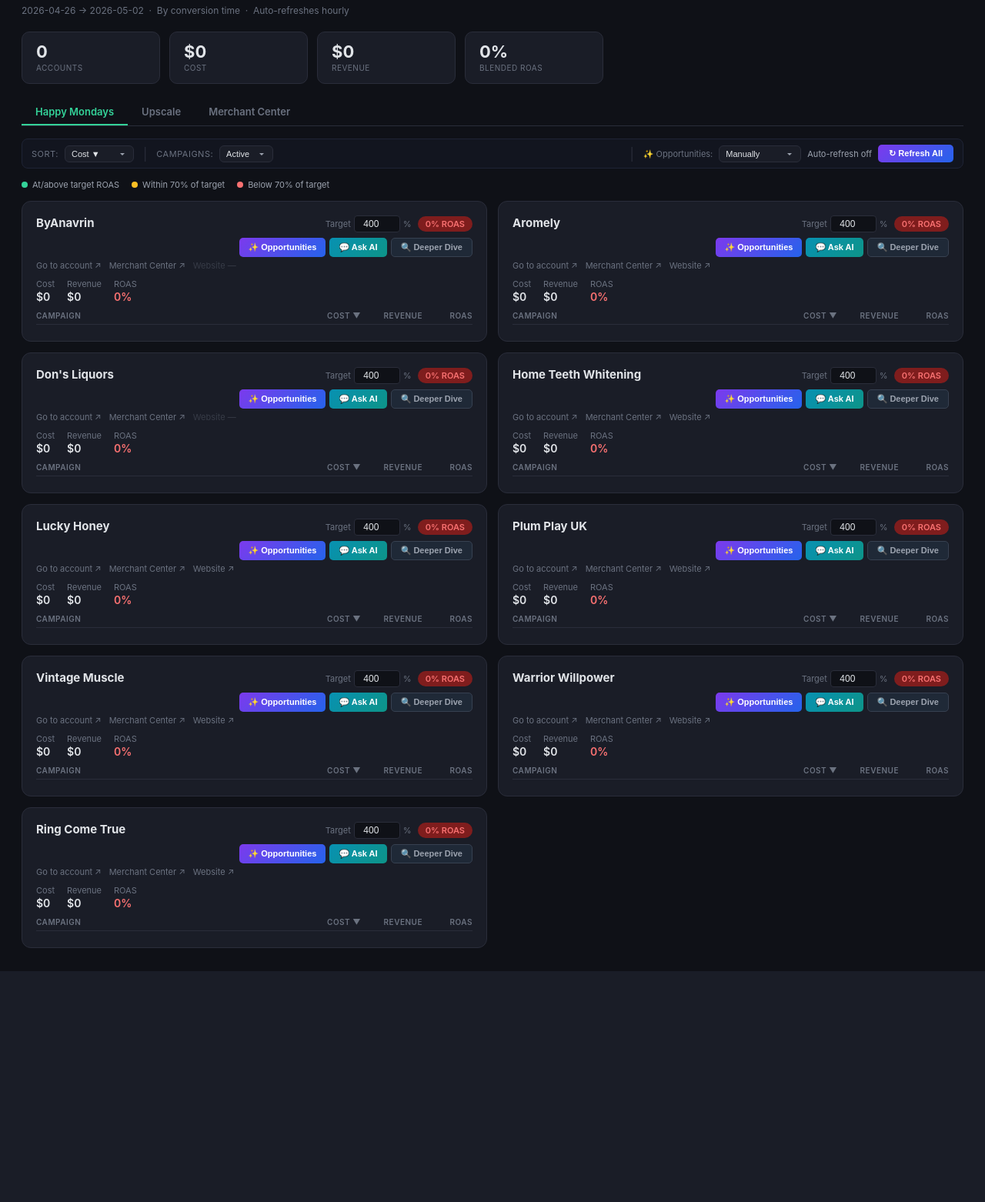
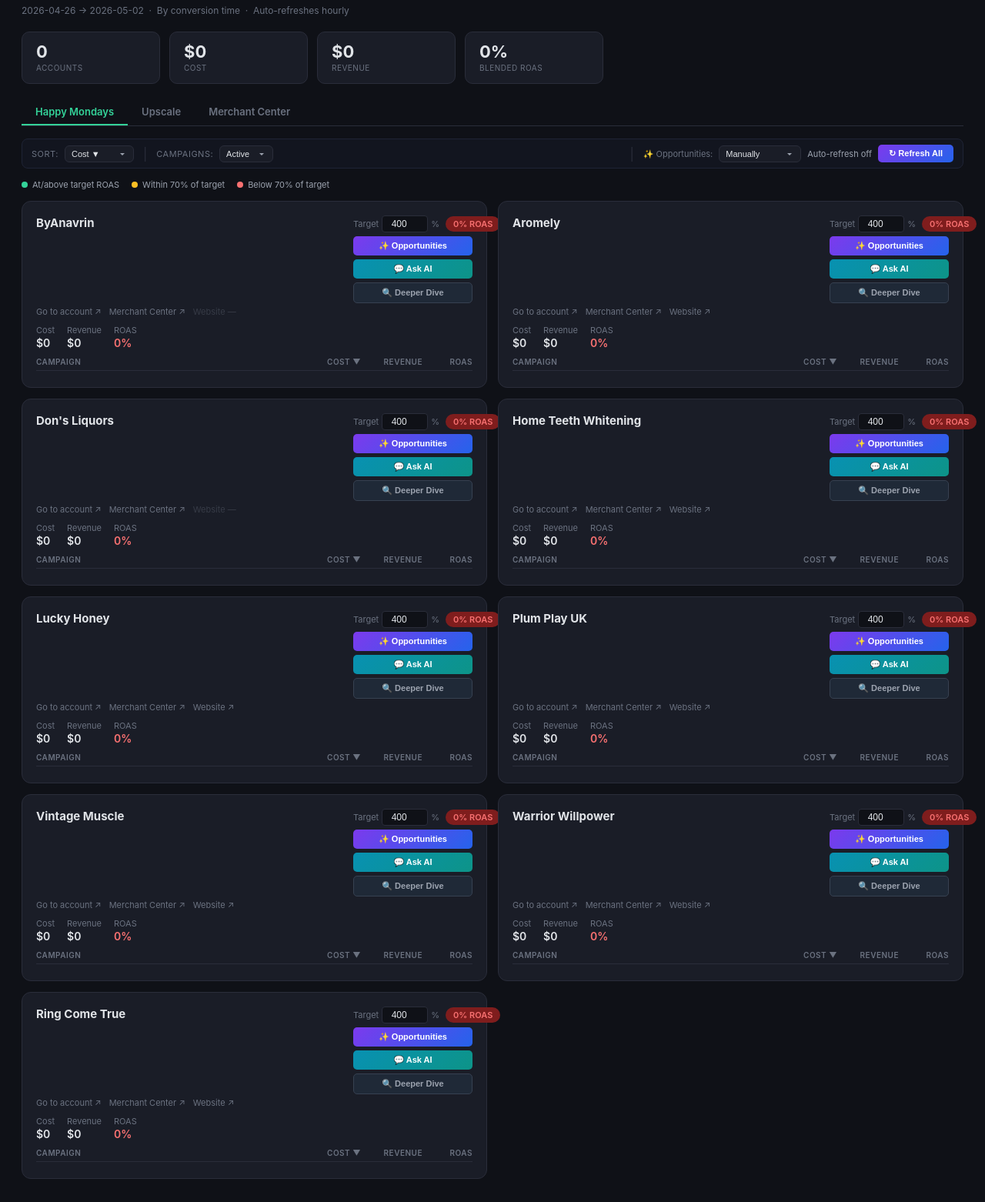
Before and after one commit to dingospo1/ads-dashboard, a Flask app: page / in a window 1280 px wide. Shown: the part 49-1611 px from the top of the page at 77% size. Before the commit the page ends 1311 px from the top, so only its background shows below. Run offline with Flask 3, Linux system fonts and the light colour scheme; data that the repository does not hold is empty.

Commit message:
Card buttons: back to vertical column (155px fixed width), account name no longer truncated

```diff
--- a/templates/dashboard.html
+++ b/templates/dashboard.html
@@ -68,7 +68,7 @@ select.ctrl:focus { outline: none; border-color: #34d399; }
 .card { background: #1a1d27; border-radius: 12px; padding: 18px; border: 1px solid #2a2d3a; transition: border-color 0.2s; }
 .card:hover { border-color: #3a3d4a; }
 .card-header { display: flex; justify-content: space-between; align-items: flex-start; margin-bottom: 4px; gap: 8px; flex-wrap: wrap; }
-.card-header h2 { font-size: 15px; font-weight: 700; white-space: nowrap; overflow: hidden; text-overflow: ellipsis; }
+.card-header h2 { font-size: 15px; font-weight: 700; }
 .header-roas { display: flex; flex-direction: row; align-items: center; gap: 8px; flex-shrink: 0; }
 .header-target { display: flex; align-items: center; gap: 4px; font-size: 11px; color: #6b7280; }
 .badge { font-size: 11px; font-weight: 600; padding: 3px 10px; border-radius: 20px; white-space: nowrap; }
@@ -117,11 +117,11 @@ select.ctrl:focus { outline: none; border-color: #34d399; }
 .toggle-btn:hover { color: #e1e4e8; border-color: #4a4d5a; }
 
 /* Card header layout */
-.card-header-left { display: flex; align-items: center; gap: 8px; flex: 1; min-width: 0; }
-.header-right-col { display: flex; flex-direction: column; align-items: flex-end; gap: 5px; flex-shrink: 0; }
-/* Action buttons row — sits below ROAS, horizontal, auto-width */
-.card-action-row { display: flex; gap: 5px; flex-wrap: wrap; justify-content: flex-end; margin-top: 2px; }
-.card-action-btn { border: none; color: white; font-size: 11px; font-weight: 600; padding: 5px 12px; border-radius: 5px; cursor: pointer; transition: opacity 0.15s; white-space: nowrap; }
+.card-header-left { flex: 1; min-width: 0; overflow: hidden; }
+.card-header h2 { font-size: 15px; font-weight: 700; overflow: hidden; text-overflow: ellipsis; white-space: nowrap; }
+.header-right-col { display: flex; flex-direction: column; align-items: stretch; gap: 5px; flex-shrink: 0; width: 155px; }
+.card-action-row { display: none; } /* unused now */
+.card-action-btn { border: none; color: white; font-size: 11px; font-weight: 600; padding: 6px 10px; border-radius: 5px; cursor: pointer; transition: opacity 0.15s; white-space: nowrap; text-align: center; width: 100%; }
 .card-action-btn:hover { opacity: 0.85; }
 .card-action-btn:disabled { opacity: 0.5; cursor: wait; }
 .btn-opps { background: linear-gradient(135deg, #7c3aed, #2563eb); }
@@ -311,9 +311,8 @@ select.ctrl:focus { outline: none; border-color: #34d399; }
   .opps-refresh-all-btn { padding: 5px 12px; font-size: 11px; margin-left: auto; }
 
   /* Card header — right column */
-  .header-right-col { gap: 4px; }
+  .header-right-col { gap: 4px; width: 130px; }
   .header-roas { gap: 6px; }
-  .card-action-row { gap: 4px; }
   .card-action-btn { font-size: 11px; padding: 5px 8px; }
   .opps-count { font-size: 9px; padding: 1px 5px; }
 
@@ -807,11 +806,9 @@ function renderCard(account, mccKey) {
           '</div>' +
           '<span class="badge badge-' + rc + '">' + fmtRoas(account.totalRoas) + ' ROAS' + badgeRoasDelta + '</span>' +
         '</div>' +
-        '<div class="card-action-row">' +
-          '<button class="card-action-btn btn-opps" id="opps-btn-' + (account.accountId||id) + '" onclick="openOpportunities(\'' + safeName + '\', \'' + mccKey + '\', \'' + (account.accountId||'') + '\')">&#10024; Opportunities' + getOppsBadge(account.accountId) + '</button>' +
-          '<button class="card-action-btn btn-chat" onclick="openChat(\'' + safeName + '\', \'' + mccKey + '\', \'' + (account.accountId||'') + '\')">&#128172; Ask AI</button>' +
-          '<button class="card-action-btn btn-dive" onclick="openDeeperDive(\'' + safeName + '\', \'' + mccKey + '\', \'' + (account.accountId||'') + '\')">&#128269; Deeper Dive</button>' +
-        '</div>' +
+        '<button class="card-action-btn btn-opps" id="opps-btn-' + (account.accountId||id) + '" onclick="openOpportunities(\'' + safeName + '\', \'' + mccKey + '\', \'' + (account.accountId||'') + '\')">&#10024; Opportunities' + getOppsBadge(account.accountId) + '</button>' +
+        '<button class="card-action-btn btn-chat" onclick="openChat(\'' + safeName + '\', \'' + mccKey + '\', \'' + (account.accountId||'') + '\')">&#128172; Ask AI</button>' +
+        '<button class="card-action-btn btn-dive" onclick="openDeeperDive(\'' + safeName + '\', \'' + mccKey + '\', \'' + (account.accountId||'') + '\')">&#128269; Deeper Dive</button>' +
       '</div>' +
     '</div>' +
     '<div class="card-links">' + linksHtml + '</div>' +
```
